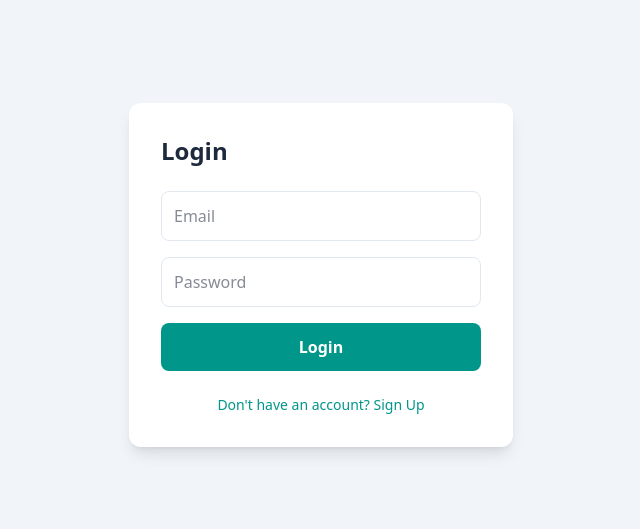
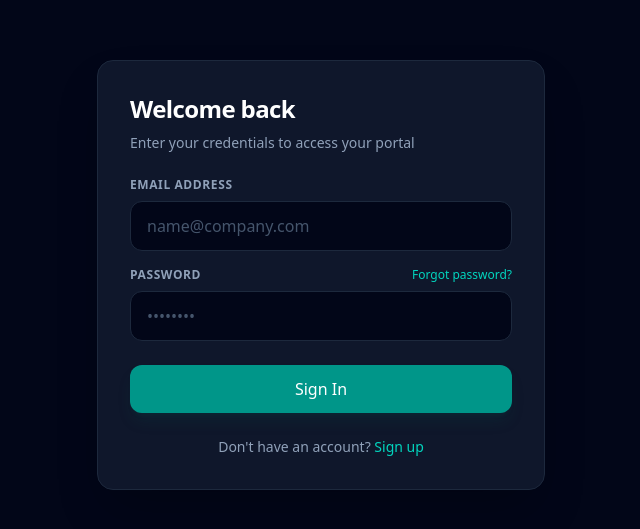
Before and after one commit to silverback0/ICT-Career-Mngt-Portal, a React (Vite) app: page / in a window 1280 px wide. Shown: the part 125-654 px from the top of the page, without its empty margins (319-959 px from the left). Built offline with nearby package versions, Linux system fonts and the light colour scheme; no server answers.

Commit message:
feat: complete overhaul of auth flow with extended candidate sign-up fields and theme update

```diff
--- a/src/components/Auth.jsx
+++ b/src/components/Auth.jsx
@@ -1,26 +1,40 @@
 import React, { useState } from 'react';
 import { supabase } from '../supabaseClient';
-import { useNavigate } from 'react-router-dom'; // 1. Added navigation
+import { useNavigate } from 'react-router-dom';
 
 const Auth = () => {
   const [email, setEmail] = useState('');
   const [password, setPassword] = useState('');
+  const [confirmPassword, setConfirmPassword] = useState('');
+
+  // All required candidate registration fields
+  const [fullName, setFullName] = useState('');
+  const [phoneNumber, setPhoneNumber] = useState('');
+  const [nationalId, setNationalId] = useState('');
+  const [education, setEducation] = useState('');
+  const [fieldOfStudy, setFieldOfStudy] = useState('');
+
   const [loading, setLoading] = useState(false);
   const [isLogin, setIsLogin] = useState(true);
-  const navigate = useNavigate(); // 2. Initialize navigate
+  const navigate = useNavigate();
 
   const handleAuth = async (e) => {
     e.preventDefault();
+
+    if (!isLogin && password !== confirmPassword) {
+      alert("Passwords do not match!");
+      return;
+    }
+
     setLoading(true);
 
     if (isLogin) {
-      // 3. Attempt Login
+      // LOGIN FLOW
       const { data, error } = await supabase.auth.signInWithPassword({ email, password });
 
       if (error) {
         alert(error.message);
       } else if (data?.user) {
-        // 4. Fetch the user's role from your 'profiles' table
         const { data: profile, error: roleError } = await supabase
           .from('profiles')
           .select('role')
@@ -29,64 +43,213 @@ const Auth = () => {
 
         if (roleError) {
           console.error("Profile fetch error:", roleError);
-          navigate('/dashboard'); // Fallback default
+          navigate('/dashboard');
+          setLoading(false);
           return;
         }
 
-        // 5. Route Based on Role
         if (profile.role === 'admin') {
-          console.log("Welcome Admin!");
-          navigate('/admin-pipeline'); // The Manager's Kanban page
+          navigate('/admin-pipeline');
         } else {
-          console.log("Welcome Intern!");
-          navigate('/dashboard'); // The Intern's personal page
+          navigate('/dashboard');
         }
       }
     } else {
-      // Sign Up Flow
-      const { error } = await supabase.auth.signUp({ email, password });
-      if (error) alert(error.message);
-      else alert('Check your email for confirmation!');
+      // SIGN UP FLOW: Now packing all 5 structural metadata elements
+      const { error } = await supabase.auth.signUp({
+        email,
+        password,
+        options: {
+          data: {
+            full_name: fullName,
+            phone_number: phoneNumber,
+            national_id: nationalId,
+            education: education,
+            field_of_study: fieldOfStudy,
+            role: 'intern'
+          }
+        }
+      });
+
+      if (error) {
+        alert(error.message);
+      } else {
+        alert('Registration successful! Check your email or try logging in.');
+      }
     }
     setLoading(false);
   };
 
   return (
-    <div className="flex items-center justify-center min-h-screen bg-slate-100">
-      <form onSubmit={handleAuth} className="p-8 bg-white rounded-xl shadow-lg w-96">
-        <h2 className="text-2xl font-bold mb-6 text-slate-800">
-          {isLogin ? 'Login' : 'Sign Up'}
-        </h2>
-        <div className="space-y-4">
+    <div className="flex items-center justify-center min-h-screen bg-slate-950 px-4 py-8">
+      <div className="w-full max-w-md bg-slate-900 border border-slate-800 rounded-2xl p-8 shadow-2xl backdrop-blur-sm">
+
+        <div className="space-y-2 mb-6">
+          <h1 className="text-2xl font-bold text-white tracking-tight">
+            {isLogin ? 'Welcome back' : 'Sign up as a Candidate'}
+          </h1>
+          <p className="text-sm text-slate-400">
+            {isLogin ? 'Enter your credentials to access your portal' : 'Get started with the ICT career management portal'}
+          </p>
+        </div>
+
+        <form onSubmit={handleAuth} className="space-y-4">
+
+          {/* Sign Up Only Fields */}
+          {!isLogin && (
+            <>
+              <div>
+                <label className="block text-xs font-semibold text-slate-400 uppercase tracking-wider mb-2">
+                  Full Name
+                </label>
+                <input
+                  type="text"
+                  placeholder="e.g., Chris Mwangi"
+                  value={fullName}
+                  onChange={(e) => setFullName(e.target.value)}
+                  required={!isLogin}
+                  className="w-full bg-slate-950 border border-slate-800 rounded-xl px-4 py-3 text-white placeholder-slate-600 focus:outline-none focus:border-teal-500 focus:ring-1 focus:ring-teal-500 transition-all"
+                />
+              </div>
+
+              <div className="grid grid-cols-2 gap-4">
+                <div>
+                  <label className="block text-xs font-semibold text-slate-400 uppercase tracking-wider mb-2">
+                    Phone Number
+                  </label>
+                  <input
+                    type="tel"
+                    placeholder="+2547..."
+                    value={phoneNumber}
+                    onChange={(e) => setPhoneNumber(e.target.value)}
+                    required={!isLogin}
+                    className="w-full bg-slate-950 border border-slate-800 rounded-xl px-4 py-3 text-white placeholder-slate-600 focus:outline-none focus:border-teal-500 focus:ring-1 focus:ring-teal-500 transition-all"
+                  />
+                </div>
+                <div>
+                  <label className="block text-xs font-semibold text-slate-400 uppercase tracking-wider mb-2">
+                    National ID
+                  </label>
+                  <input
+                    type="text"
+                    placeholder="ID Number"
+                    value={nationalId}
+                    onChange={(e) => setNationalId(e.target.value)}
+                    required={!isLogin}
+                    className="w-full bg-slate-950 border border-slate-800 rounded-xl px-4 py-3 text-white placeholder-slate-600 focus:outline-none focus:border-teal-500 focus:ring-1 focus:ring-teal-500 transition-all"
+                  />
+                </div>
+              </div>
+
+              <div>
+                <label className="block text-xs font-semibold text-slate-400 uppercase tracking-wider mb-2">
+                  Level of Education
+                </label>
+                <select
+                  value={education}
+                  onChange={(e) => setEducation(e.target.value)}
+                  required={!isLogin}
+                  className="w-full bg-slate-950 border border-slate-800 rounded-xl px-4 py-3 text-white focus:outline-none focus:border-teal-500 focus:ring-1 focus:ring-teal-500 transition-all"
+                >
+                  <option value="" disabled>Select your education status</option>
+                  <option value="Undergraduate">Undergraduate</option>
+                  <option value="Graduate">Graduate</option>
+                  <option value="Diploma">Diploma</option>
+                </select>
+              </div>
+
+              <div>
+                <label className="block text-xs font-semibold text-slate-400 uppercase tracking-wider mb-2">
+                  Field of Study
+                </label>
+                <input
+                  type="text"
+                  placeholder="e.g., Computer Science"
+                  value={fieldOfStudy}
+                  onChange={(e) => setFieldOfStudy(e.target.value)}
+                  required={!isLogin}
+                  className="w-full bg-slate-950 border border-slate-800 rounded-xl px-4 py-3 text-white placeholder-slate-600 focus:outline-none focus:border-teal-500 focus:ring-1 focus:ring-teal-500 transition-all"
+                />
+              </div>
+            </>
+          )}
+
+          {/* Email Field */}
+          <div>
+            <label className="block text-xs font-semibold text-slate-400 uppercase tracking-wider mb-2">
+              Email Address
+            </label>
             <input
               type="email"
-            placeholder="Email"
-            className="w-full p-3 border border-slate-200 rounded-lg focus:ring-2 focus:ring-teal-500 outline-none"
+              placeholder="name@company.com"
+              value={email}
               onChange={(e) => setEmail(e.target.value)}
               required
+              className="w-full bg-slate-950 border border-slate-800 rounded-xl px-4 py-3 text-white placeholder-slate-600 focus:outline-none focus:border-teal-500 focus:ring-1 focus:ring-teal-500 transition-all"
             />
+          </div>
+
+          {/* Password Field */}
+          <div>
+            <div className="flex justify-between items-center mb-2">
+              <label className="block text-xs font-semibold text-slate-400 uppercase tracking-wider">
+                Password
+              </label>
+              {isLogin && (
+                <a href="#" className="text-xs text-teal-400 hover:underline">Forgot password?</a>
+              )}
+            </div>
             <input
               type="password"
-            placeholder="Password"
-            className="w-full p-3 border border-slate-200 rounded-lg focus:ring-2 focus:ring-teal-500 outline-none"
+              placeholder="••••••••"
+              value={password}
               onChange={(e) => setPassword(e.target.value)}
               required
+              className="w-full bg-slate-950 border border-slate-800 rounded-xl px-4 py-3 text-white placeholder-slate-600 focus:outline-none focus:border-teal-500 focus:ring-1 focus:ring-teal-500 transition-all"
             />
+          </div>
+
+          {/* Confirm Password */}
+          {!isLogin && (
+            <div>
+              <label className="block text-xs font-semibold text-slate-400 uppercase tracking-wider mb-2">
+                Confirm Password
+              </label>
+              <input
+                type="password"
+                placeholder="••••••••"
+                value={confirmPassword}
+                onChange={(e) => setConfirmPassword(e.target.value)}
+                required={!isLogin}
+                className="w-full bg-slate-950 border border-slate-800 rounded-xl px-4 py-3 text-white placeholder-slate-600 focus:outline-none focus:border-teal-500 focus:ring-1 focus:ring-teal-500 transition-all"
+              />
+            </div>
+          )}
+
           <button
             type="submit"
             disabled={loading}
-            className="w-full p-3 bg-teal-600 text-white rounded-lg font-bold hover:bg-teal-700 transition-colors disabled:opacity-50"
+            className="w-full bg-teal-600 hover:bg-teal-500 text-white font-medium rounded-xl py-3 transition-colors shadow-lg shadow-teal-900/20 mt-2 disabled:opacity-50"
           >
-            {loading ? 'Processing...' : (isLogin ? 'Login' : 'Sign Up')}
+            {loading ? 'Processing...' : (isLogin ? 'Sign In' : 'Create Account')}
           </button>
+        </form>
+
+        <p className="text-center text-sm text-slate-400 mt-6">
+          {isLogin ? "Don't have an account? " : "Already have an account? "}
+          <button
+            type="button"
+            onClick={() => {
+              setIsLogin(!isLogin);
+              setConfirmPassword('');
+            }}
+            className="text-teal-400 font-medium hover:underline focus:outline-none"
+          >
+            {isLogin ? 'Sign up' : 'Log in'}
+          </button>
+        </p>
+
       </div>
-        <p
-          className="mt-6 text-sm text-center cursor-pointer text-teal-600 hover:underline font-medium"
-          onClick={() => setIsLogin(!isLogin)}
-        >
-          {isLogin ? "Don't have an account? Sign Up" : 'Already have an account? Login'}
-        </p>
-      </form>
     </div>
   );
 };
```
Lines whose indentation alone changed are shown as unchanged.
